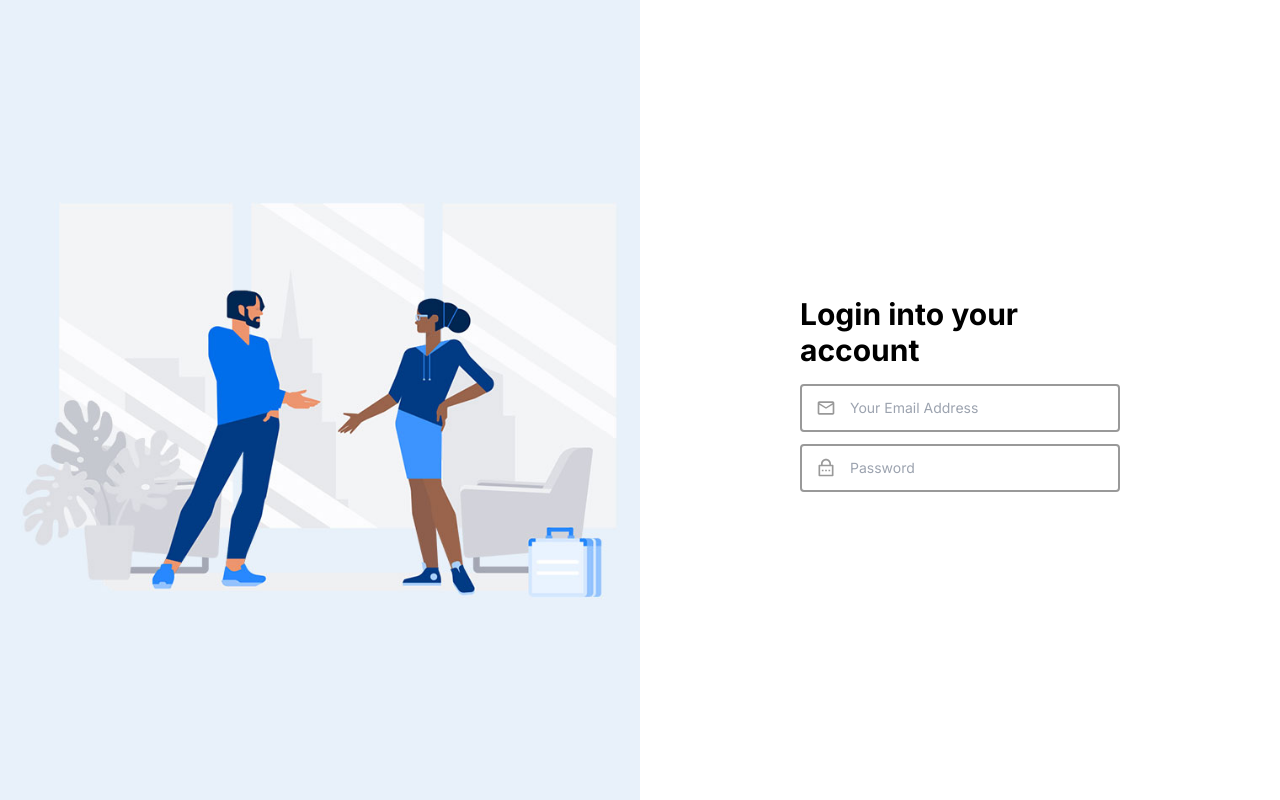
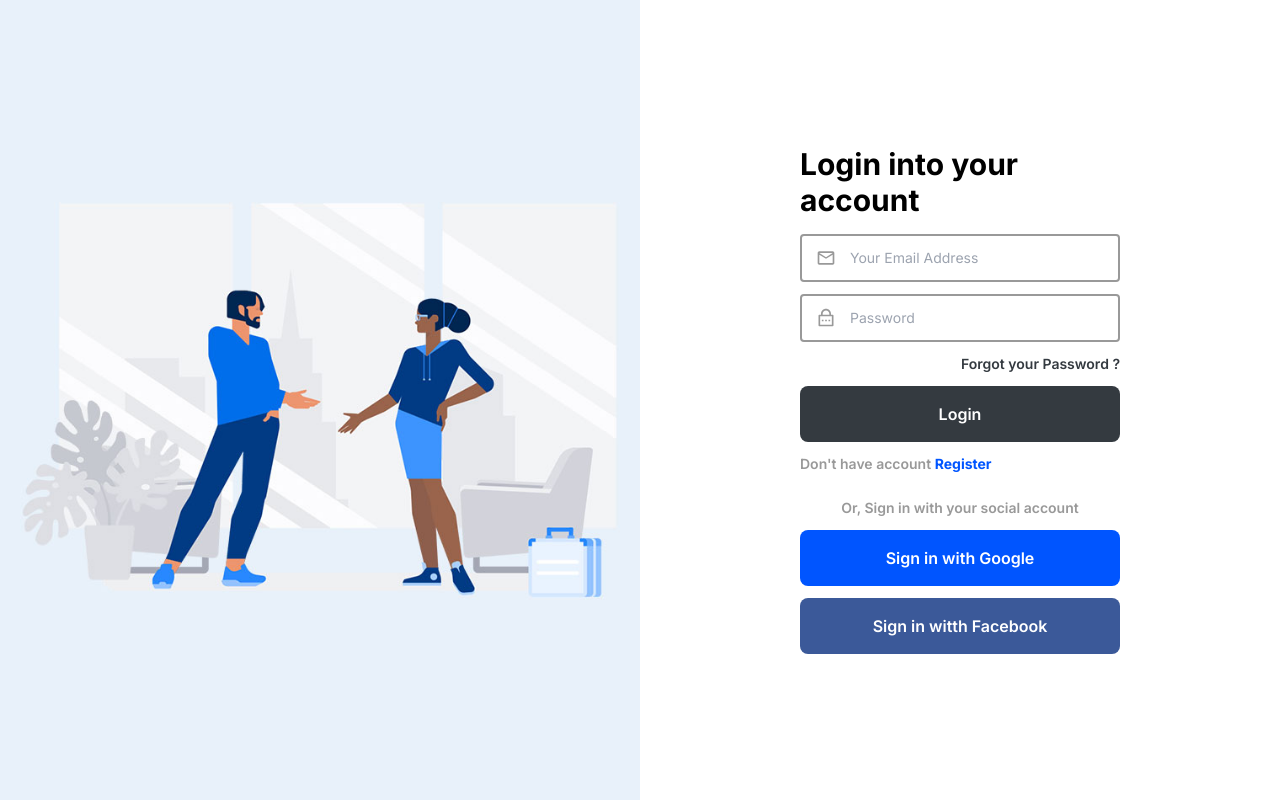
Before and after one commit to RajanBakshi238/sociala-next-js-app, a Next.js app: page /sign-in in a window 1280 px wide. Built offline with nearby package versions, Linux system fonts and the light colour scheme.

Commit message:
sign in page ui partially done

```diff
--- a/src/app/(auth)/sign-in/page.tsx
+++ b/src/app/(auth)/sign-in/page.tsx
@@ -1,4 +1,6 @@
+import Button from "@/components/common/Button";
 import InputField from "@/components/common/InputField";
+import ButtonSize from "@/types/constants/ButtonSize";
 import { MdOutlineMailOutline } from "react-icons/md";
 import { RiLockPasswordLine } from "react-icons/ri";
 
@@ -18,6 +20,23 @@ export default function Page() {
                     <div className="mb-3">
                         <InputField type="password" placeholder="Password" Icon={RiLockPasswordLine} />
                     </div>
+                    <div className="mb-3 flex justify-between">
+                        <div className="">
+
+                        </div>
+                        <span className="text-sm font-semibold text-[#343A40]">Forgot your Password ?</span>
+                    </div>
+                    <div className="mb-3">
+                        <Button className="bg-[#343A40] text-[#fff] border-none" size={ButtonSize.LG}>Login</Button>
+                    </div>
+                </div>
+                <h6 className="text-sm font-semibold text-light-grey mb-6">
+                    Don't have account <span className="text-primary font-bold">Register</span>
+                </h6>
+                <div className="">
+                    <h6 className="text-sm text-center font-semibold text-light-grey mb-3">Or, Sign in with your social account</h6>
+                    <Button size="lg" className="mb-3 bg-primary text-[#fff] border-none">Sign in with Google</Button>
+                    <Button size="lg" className="bg-[#3b5999] text-[#fff] border-none">Sign in witth Facebook</Button>
 
                 </div>
             </div>
--- a/src/components/common/Button.tsx
+++ b/src/components/common/Button.tsx
@@ -1,22 +1,26 @@
-import ButtonSize, { ButtonSizeType } from "@/types/constants/ButtonSize";
+import React from "react";
 import classNames from "classnames";
 
+import ButtonSize, { ButtonSizeType } from "@/types/constants/ButtonSize";
+
 interface IButtonProps {
-    label: string;
     className?: string;
     type?: "button" | "submit"
-    size: ButtonSizeType
+    size?: ButtonSizeType
+    children: React.ReactNode
 }
 
-const Button: React.FC<IButtonProps> = ({ label, className, type = "button", size = ButtonSize.MD }) => {
+const Button: React.FC<IButtonProps> = ({ children, className, type = "button", size = ButtonSize.MD }) => {
     return <>
-        <button type={type} className={classNames("relative", {
+        <button type={type} className={classNames("relative text-center border-2 w-full border-[#999] font-semibold hover:bg-primary hover:text-[#fff] hover:border-primary", {
             "": size === ButtonSize.SM,
-            "": size === ButtonSize.MD,
-            "": size === ButtonSize.LG,
+            "rounded-md p-2": size === ButtonSize.MD,
+            "rounded-lg p-4": size === ButtonSize.LG,
 
         }, className)}>
-            {label}
+            {children}
         </button>
     </>
 }
+
+export default Button;
--- a/tailwind.config.ts
+++ b/tailwind.config.ts
@@ -8,7 +8,8 @@ const config: Config = {
   ],
   theme: {
     colors: {
-      primary: '#0055FF'
+      primary: '#0055FF',
+      "light-grey": '#999'
     },
     extend: {
       backgroundImage: {
```
Also changed, not shown: 1 other file (tests, documents, lock files or other folders).
